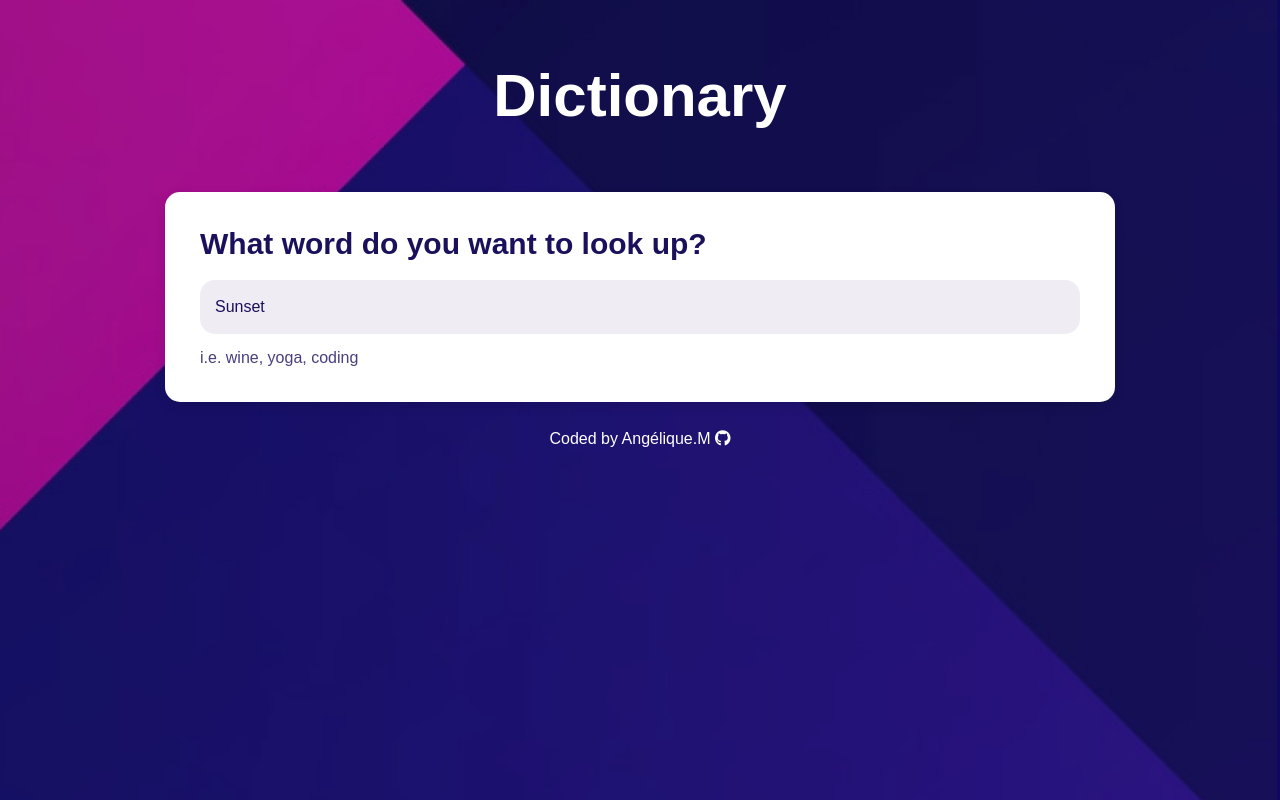
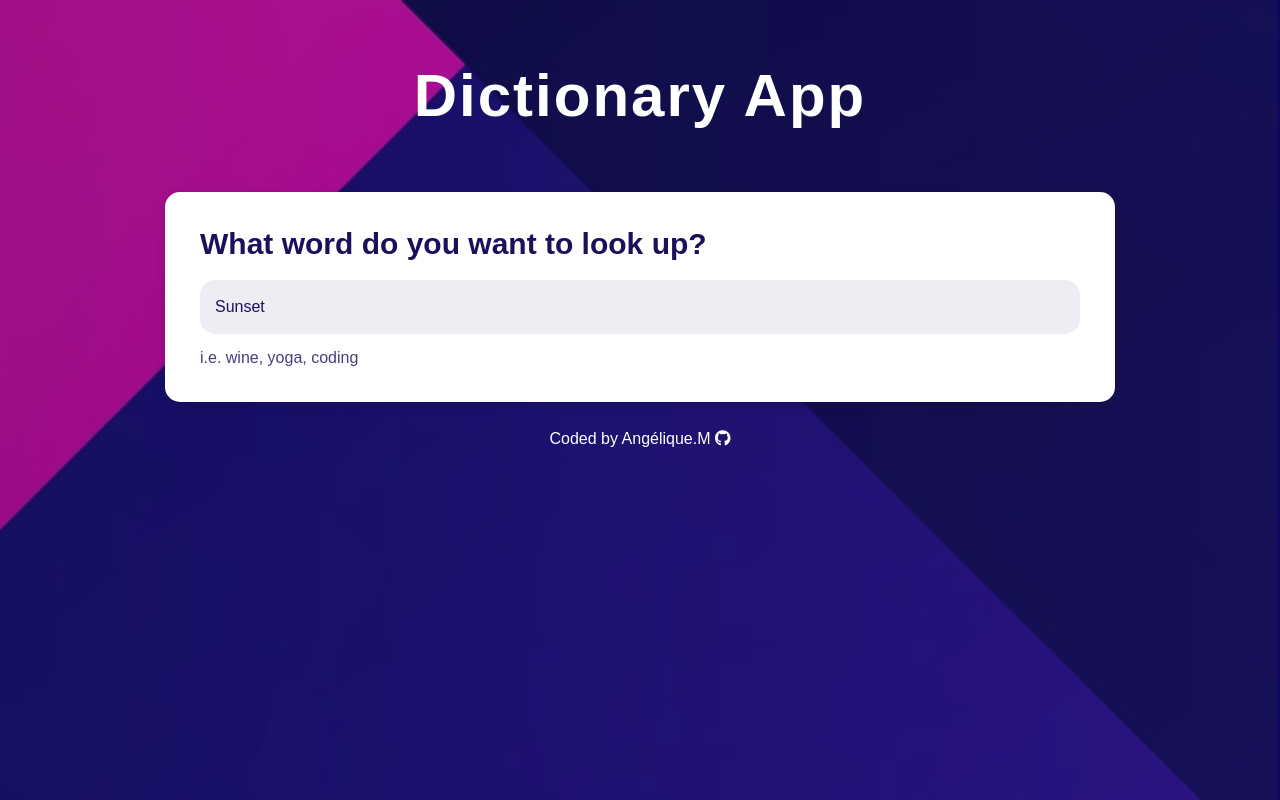
Before and after one commit to angemas2/dictionary-project, a React (Create React App) app: page / in a window 1280 px wide. Built offline with nearby package versions, Linux system fonts and the light colour scheme; no server answers.

Commit message:
title animatoin

```diff
--- a/src/Dictionary.css
+++ b/src/Dictionary.css
@@ -50,3 +50,37 @@ section {
   padding:35px;
   box-shadow: rgba(0, 0, 0, 0.1) 0px 4px 12px;
 }
+
+section .search{
+    margin-top: 60px;
+}
+.title{
+
+  color: white;
+  font-size: 60px;
+  font-weight: 700;
+  letter-spacing: 2px;
+  margin-bottom: 20px;
+  position: relative;
+  animation-name: text;
+  animation-duration: 4s;
+  animation-iteration-count: 1;
+
+}
+
+@keyframes text {
+  0% {
+    color: white;
+
+  }
+  30% {
+    letter-spacing: 15px;
+
+  }
+  85% {
+    letter-spacing: 8px;
+  }
+
+
+
+}
--- a/src/Dictionary.js
+++ b/src/Dictionary.js
@@ -51,8 +51,8 @@ setPhotos(response.data.photos)
   if (loaded) {
     return (
       <div className="Dictionary">
-        <h1>Dictionary</h1>
-        <section>
+        <h1 className="title">Dictionary App</h1>
+        <section className="search">
           <h2>What word do you want to look up?</h2>
           <form
             className="Search-form d-flex justify-content-center"
```
